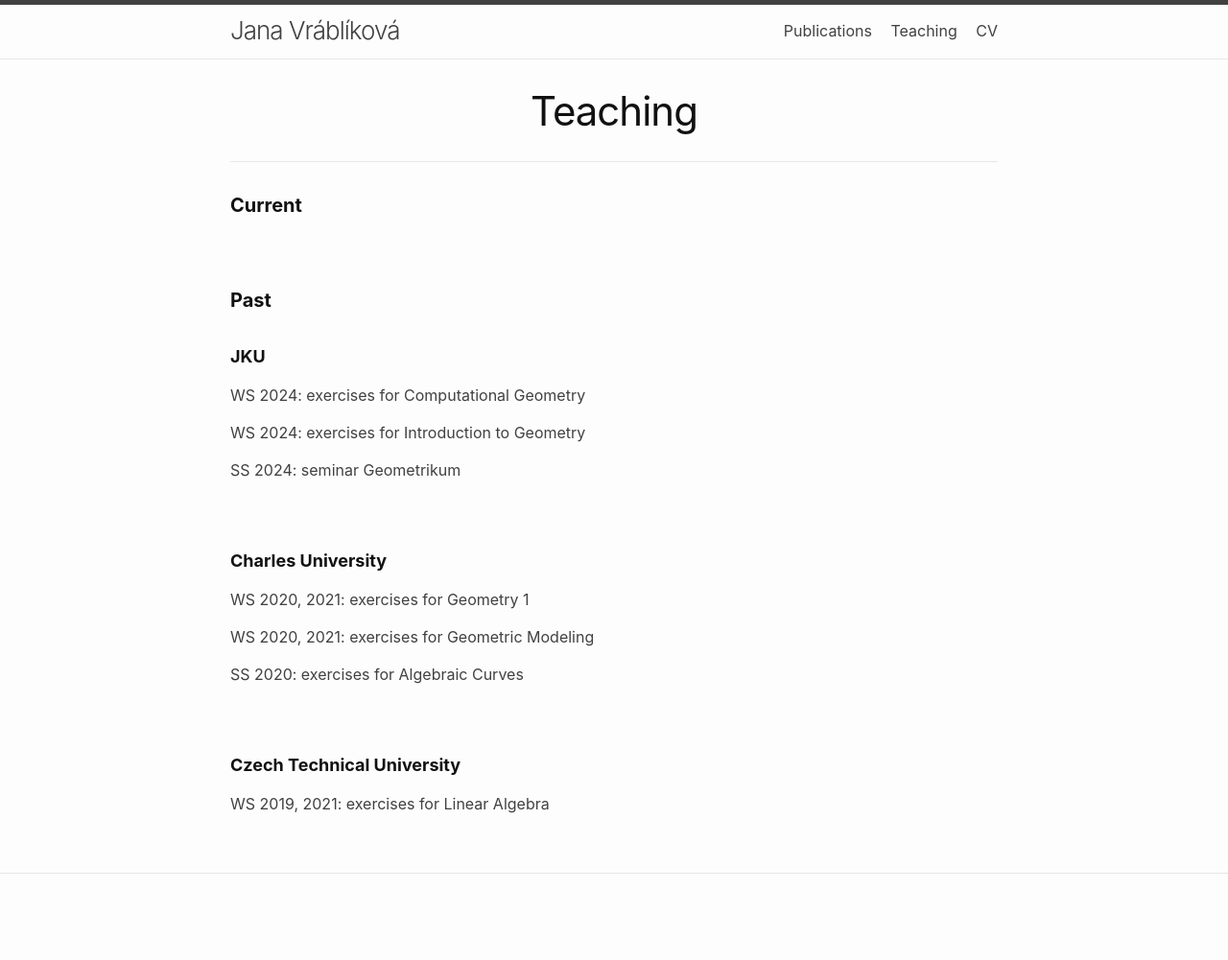
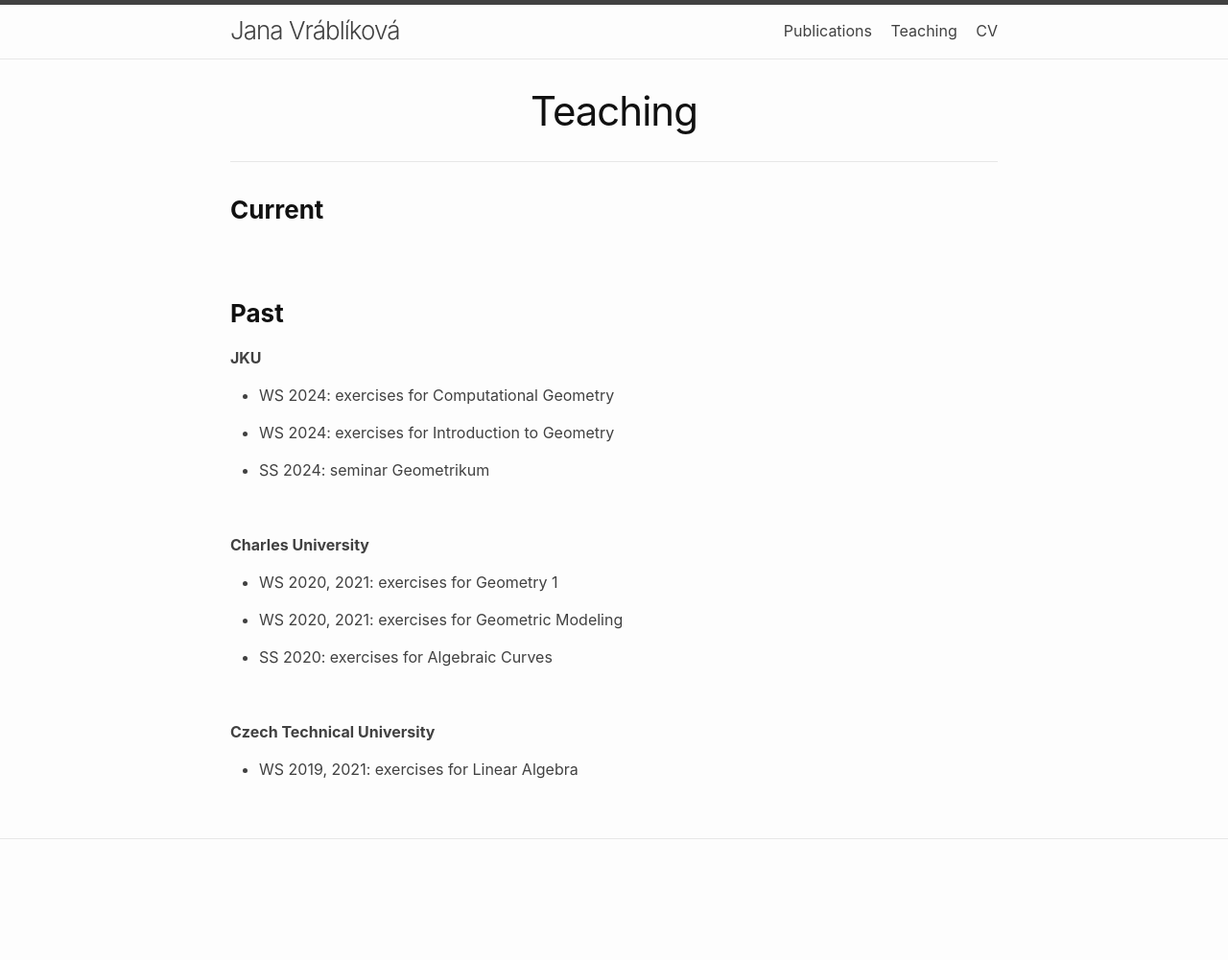
Before and after one commit to JanaVrablikova/janavrablikova.github.io, a Jekyll site: the page built from 02teaching.markdown, in a window 1280 px wide. Shown: the whole page at 96% size. Built offline with Jekyll 4.4.1, drawn with Linux system fonts in a browser that asks for light colours; nearby versions of some CDN libraries; after the commit the page ends 965 px from its top, so only the background shows below that.

Commit message:
Update 02teaching.markdown

```diff
--- a/02teaching.markdown
+++ b/02teaching.markdown
@@ -4,33 +4,33 @@ title: Teaching
 permalink: /teaching/
 ---
 
-#### **Current**
+### **Current**
 
 &nbsp;
 &nbsp;
 
-#### **Past**
+### **Past**
 
-##### **JKU**
+**JKU**
 
-WS 2024: exercises for Computational Geometry
+* WS 2024: exercises for Computational Geometry
 
-WS 2024: exercises for Introduction to Geometry
+* WS 2024: exercises for Introduction to Geometry
 
-SS 2024: seminar Geometrikum
+* SS 2024: seminar Geometrikum
 
 &nbsp;
 
-##### **Charles University**
+**Charles University**
 
-WS 2020, 2021: exercises for Geometry 1
+* WS 2020, 2021: exercises for Geometry 1
 
-WS 2020, 2021: exercises for Geometric Modeling
+* WS 2020, 2021: exercises for Geometric Modeling
 
-SS 2020: exercises for Algebraic Curves
+* SS 2020: exercises for Algebraic Curves
 
 &nbsp;
 
-##### **Czech Technical University**
+**Czech Technical University**
 
-WS 2019, 2021: exercises for Linear Algebra
+* WS 2019, 2021: exercises for Linear Algebra
```
